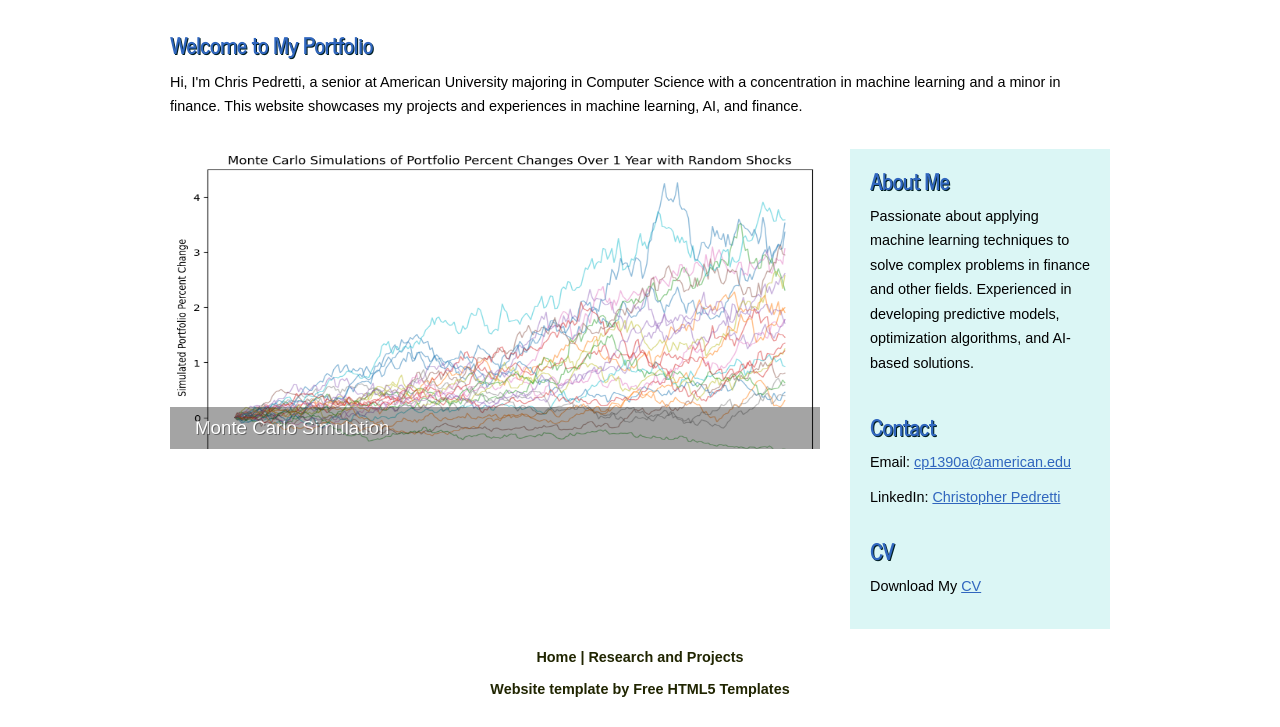
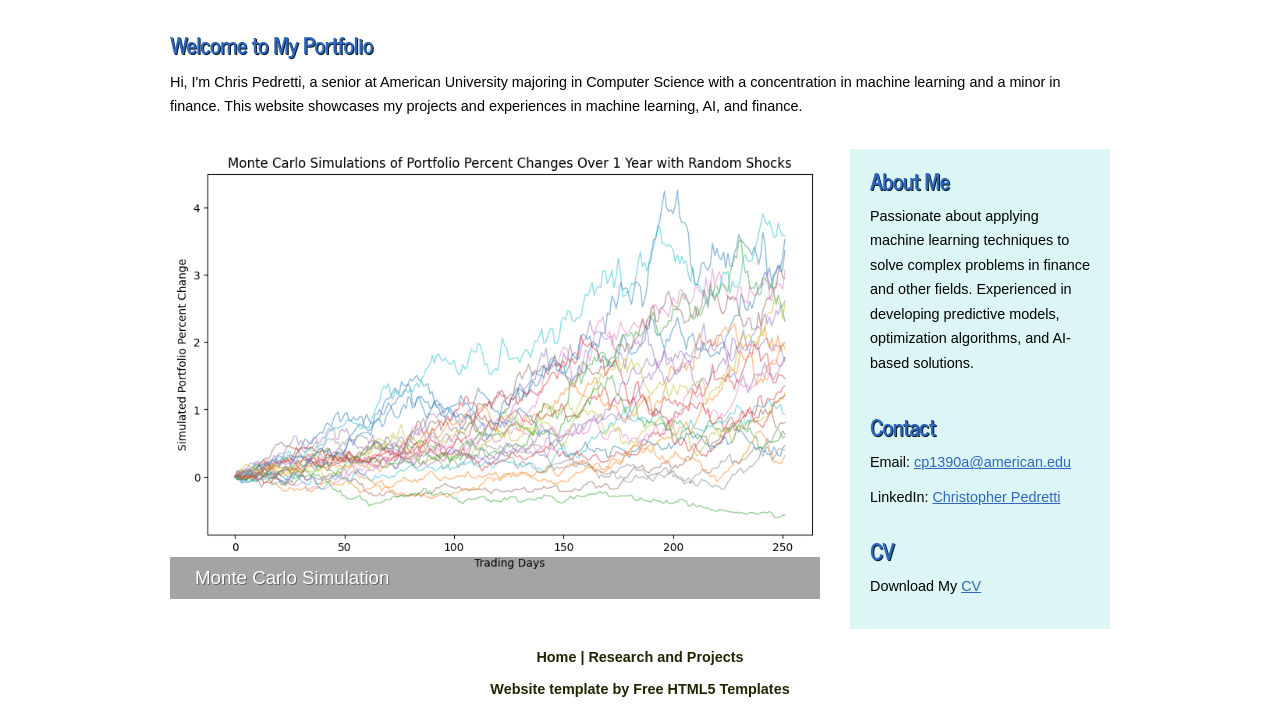
Before and after one commit to sartre001/personal_webpage, a plain HTML site: page index.html in a window 1280 px wide. Shown: the part 102-829 px from the top of the page. Drawn offline with Linux system fonts and the light colour scheme.

Commit message:
Please enter the commit message for your changes. Lines starting with '#' will be ignored, and an empty message aborts the commit.
On branch main
Your branch is up to date with 'origin/main'.

Changes to be committed:
	modified:   css/style.css
	modified:   index.html

```diff
--- a/css/style.css
+++ b/css/style.css
@@ -327,10 +327,17 @@ footer a:hover {
 ul.slideshow {
   list-style: none;
   width: 650px;
-  height: 300px;
+  height: 450px;
   overflow: hidden;
   position: relative;
   margin: 0;
+}
+
+.slideshow img {
+  width: 100%;
+  height: 100%;
+  object-fit: contain; /* or contain, depending on the desired behavior */
+  object-position: center;
 }
 
 ul.slideshow li {
--- a/index.html
+++ b/index.html
@@ -29,7 +29,7 @@
         <p>Hi, I'm Chris Pedretti, a senior at American University majoring in Computer Science with a concentration in machine learning and a minor in finance. This website showcases my projects and experiences in machine learning, AI, and finance.</p>
         <div class="slideshow">
           <ul class="slideshow">
-            <li class="show"><img width="650" height="350" src="images/home_1.jpg" alt="Efficient Frontier" /></li>
+            <li class="show"><img src="images/home_1.jpg" alt="Efficient Frontier" /></li>
             <li><img width="650" height="350" src="images/home_2.png" alt="Monte Carlo Simulation" /></li>
             <li><img width="650" height="350" src="images/home_3.png" alt="Forex Bot Trading" /></li>
             <li><img width="650" height="350" src="images/home_4.png" alt="Power Law Fit" /></li>
```
